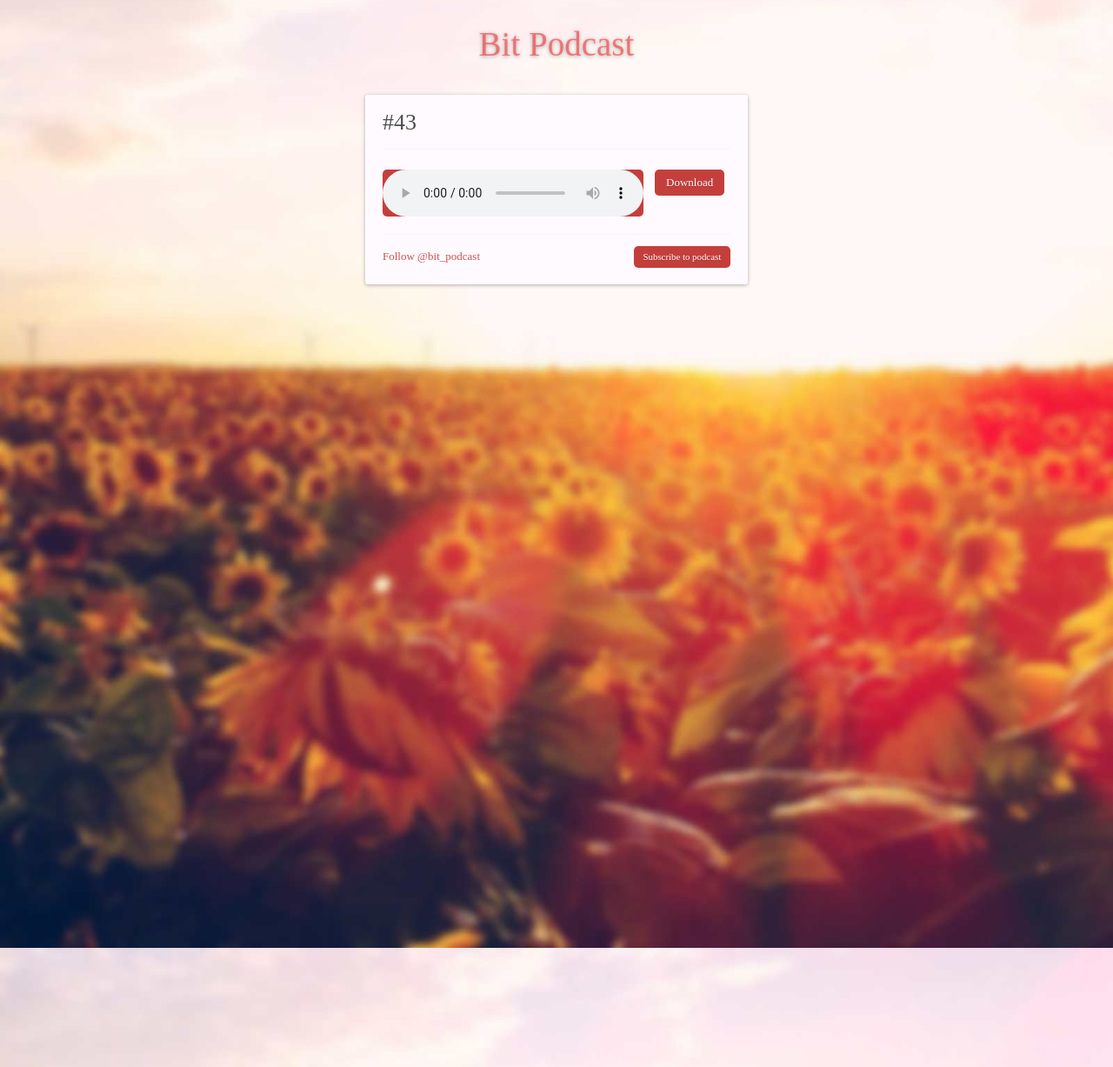
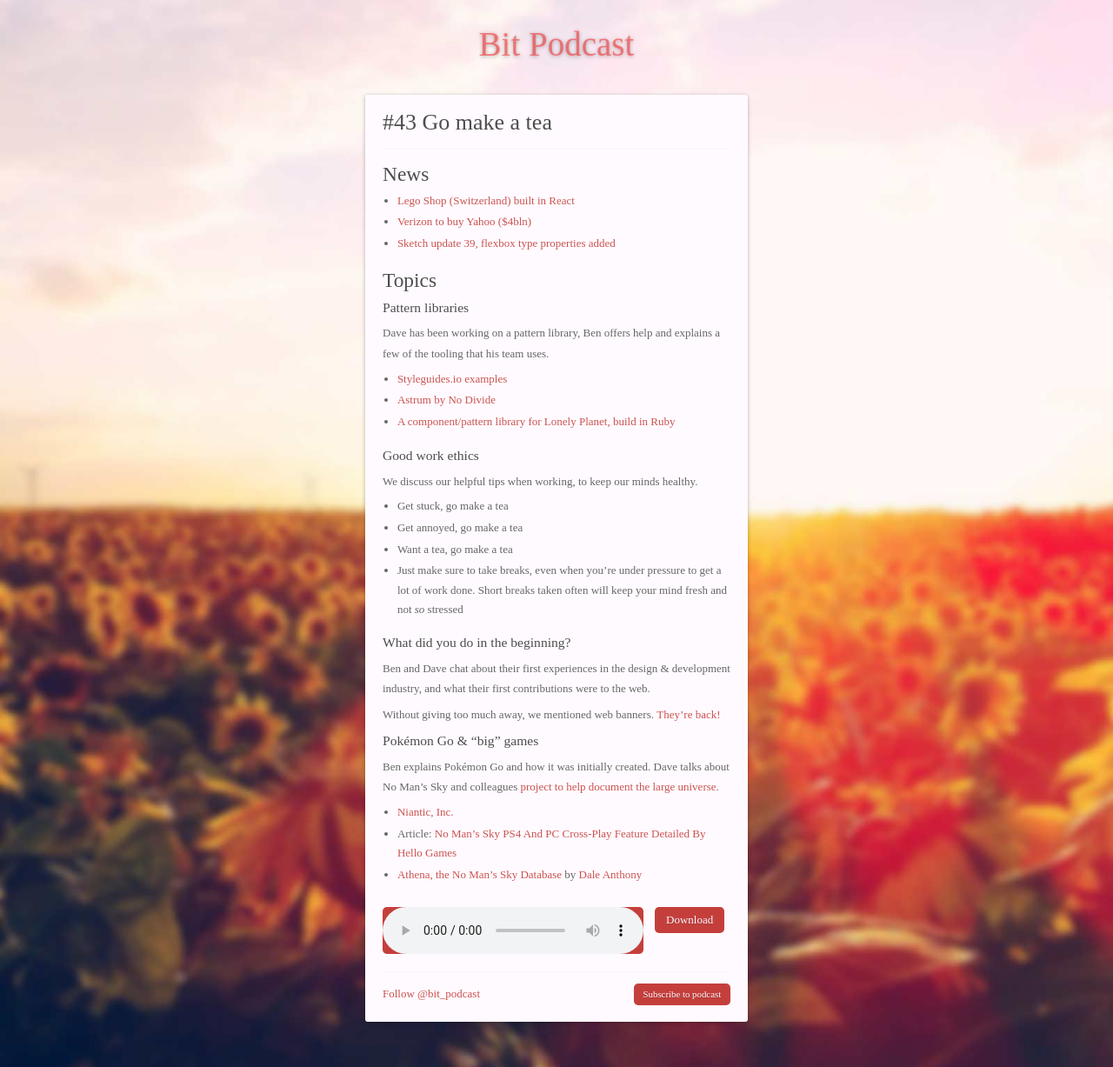
Before and after one commit to benjaminreid/bitpodcast.com, a Jekyll site: the page built from _posts/2016-08-01-episode-43.md, in a window 1280 px wide. Shown: the whole page at 87% size. Built offline with Jekyll 4.4.1, drawn with Linux system fonts in a browser that asks for light colours; some web fonts are replaced; comment, search, counter and statistics services are not loaded.

Commit message:
All the notes, I think it's all the notes? @nouveller 💭

```diff
--- a/_posts/2016-08-01-episode-43.md
+++ b/_posts/2016-08-01-episode-43.md
@@ -1,9 +1,48 @@
 ---
 layout: post
-title: "#43"
+title: "#43 Go make a tea"
 date: 2016-08-01 00:00:00
 file: //s3-eu-west-1.amazonaws.com/bitpodcasts/episode-43.mp3
 file_itunes: //s3-eu-west-1.amazonaws.com/bitpodcasts/episode-43-itunes.m4a
-excerpt: "..."
+excerpt: "Dave has been working on a pattern library, we both talk about our work history, and Ben wants to make a tea"
 duration: "52:34"
 ---
+
+## News
+
+- [Lego Shop (Switzerland) built in React](https://shop.lego.com/en-CH/)
+- [Verizon to buy Yahoo ($4bln)](http://www.bbc.co.uk/news/business-36879831)
+- [Sketch update 39, flexbox type properties added](https://blog.sketchapp.com/sketch-39-brings-symbol-resizing-and-cloud-beta-a74d3aa0611a#.3f4jvrpbn)
+
+## Topics
+
+### Pattern libraries
+
+Dave has been working on a pattern library, Ben offers help and explains a few of the tooling that his team uses.
+
+- [Styleguides.io examples](http://styleguides.io/examples.html)
+- [Astrum by No Divide](http://astrum.nodividestudio.com/)
+- [A component/pattern library for Lonely Planet, build in Ruby](http://rizzo.lonelyplanet.com/styleguide/ui-components/cards)
+
+### Good work ethics
+
+We discuss our helpful tips when working, to keep our minds healthy.
+
+- Get stuck, go make a tea
+- Get annoyed, go make a tea
+- Want a tea, go make a tea
+- Just make sure to take breaks, even when you're under pressure to get a lot of work done. Short breaks taken often will keep your mind fresh and not _so_ stressed
+
+### What did you do in the beginning?
+
+Ben and Dave chat about their first experiences in the design & development industry, and what their first contributions were to the web.
+
+Without giving too much away, we mentioned web banners. [They're back!](http://codepen.io/chrisgannon/post/my-first-svg-banner-ad)
+
+### Pokémon Go & "big" games
+
+Ben explains Pokémon Go and how it was initially created. Dave talks about No Man's Sky and colleagues [project to help document the large universe](http://athenadb.space/).
+
+  - [Niantic, Inc.](https://www.nianticlabs.com/)
+  - Article: [No Man’s Sky PS4 And PC Cross-Play Feature Detailed By Hello Games](http://www.thebitbag.com/no-mans-sky-ps4-pc-cross-play-feature-detailed-hello-games/142222)
+  - [Athena, the No Man's Sky Database](http://athenadb.space/) by [Dale Anthony](http://daleanthony.com/)
```
